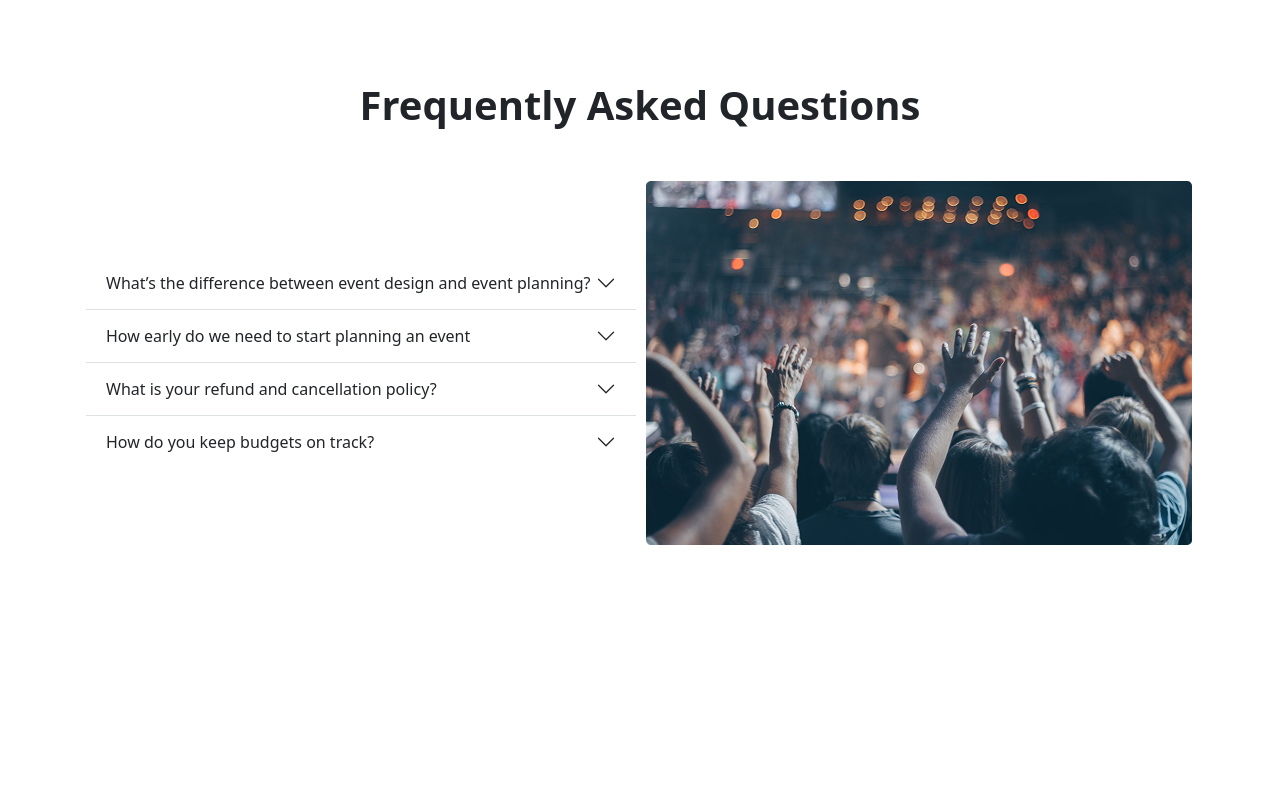
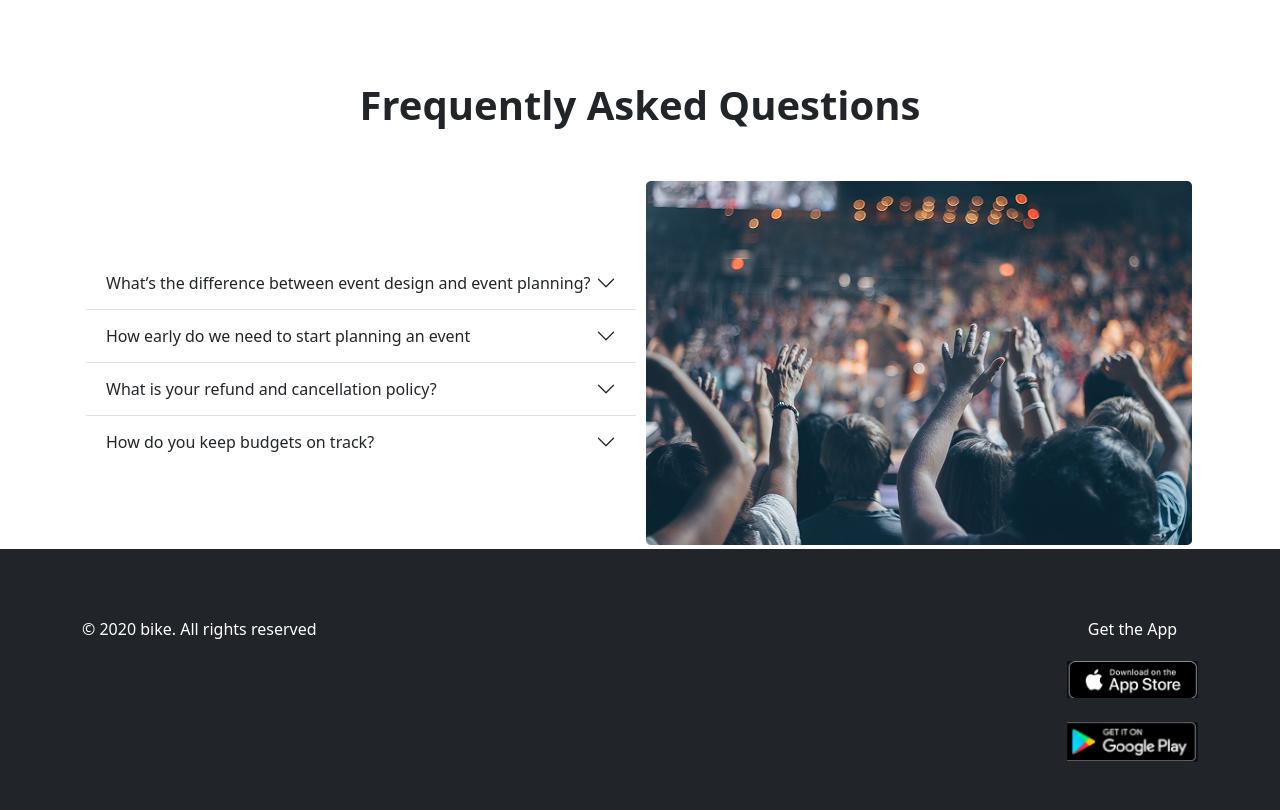
Before and after one commit to MAHAMUDA-MUMU/Convention-Center, a plain HTML site: page index.html in a window 1280 px wide. Shown: the part 2457-3267 px from the top of the page. Before the commit the page ends 3006 px from the top, so only its background shows below. Drawn offline with nearby package versions, Linux system fonts and the light colour scheme.

Commit message:
Footer section added

```diff
--- a/index.css
+++ b/index.css
@@ -28,6 +28,9 @@ body{
 .accordpart{
     width: 50%;
 }
+.fotimg{
+    width: 100%;
+}
 
 @media screen and ( max-width:765px) {
     .carousel-caption{
@@ -36,4 +39,7 @@ body{
     .accordpart{
         width: 100%;
     }
+    .fotimg{
+        width: 50%;
+    }
 }
--- a/index.html
+++ b/index.html
@@ -367,7 +367,17 @@
    </section>
 
 </main>
-<footer>
+
+<footer class="bg-dark py-5 ">
+  <div class="container d-flex flex-column flex-lg-row justify-content-lg-between">
+    <div class="text-center text-lg-start"> <p class="text-white mt-3 lh-lg">© 2020 bike. All rights reserved</p></div>
+  <div class="text-center text-lg-start d-flex flex-column align-items-center ">
+<p class="text-white mt-3 lh-lg"> Get the App</p>
+<img src="./Media/footerimg1.png" class=" fotimg" alt="">
+<br>
+<img src="./Media/footerimg2.png" class="fotimg " alt="">
+   </div>
+  </div>
 
 </footer>
 
```
Also changed, not shown: Media/footerimg1.png (added), Media/footerimg2.png (added).
